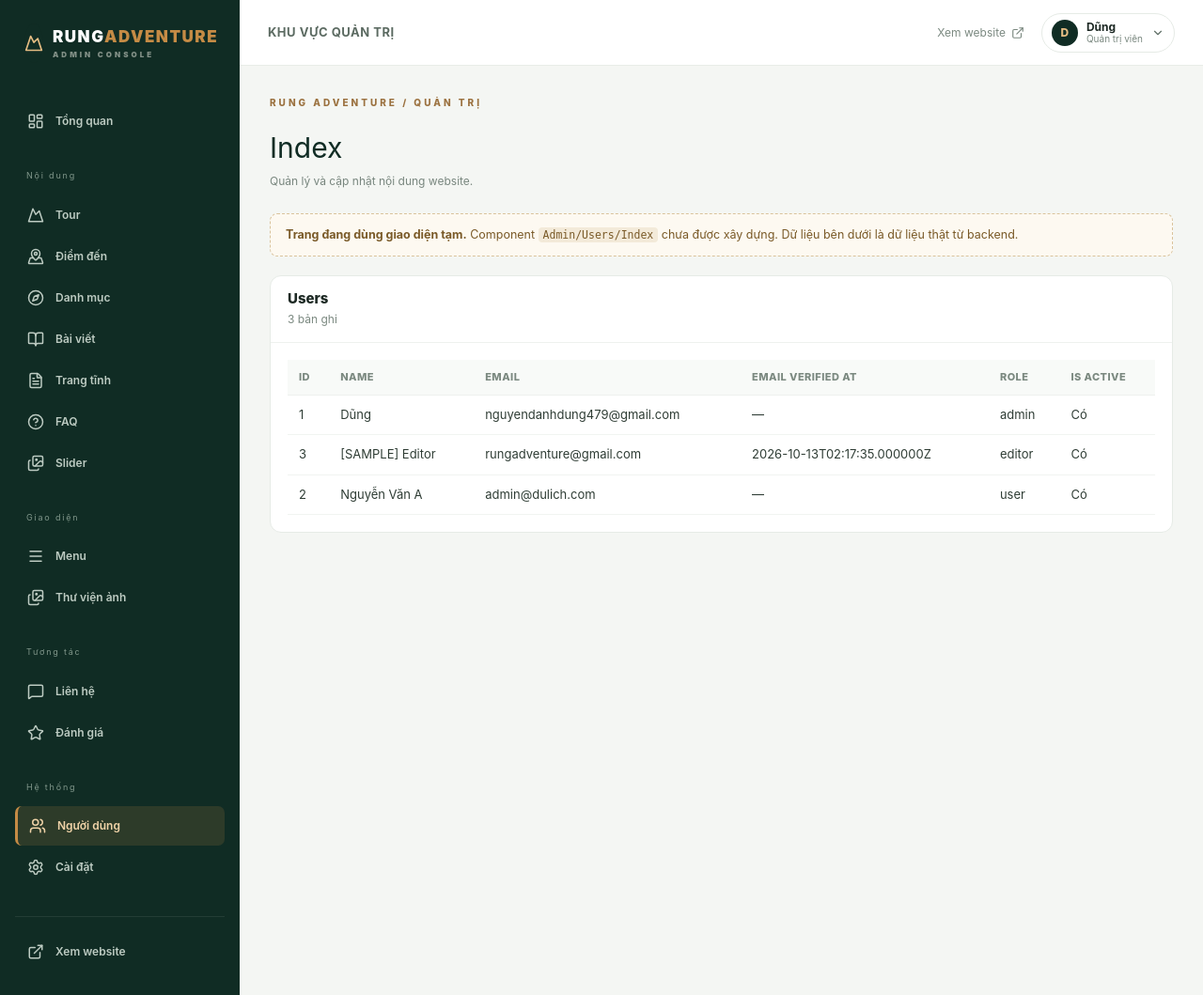
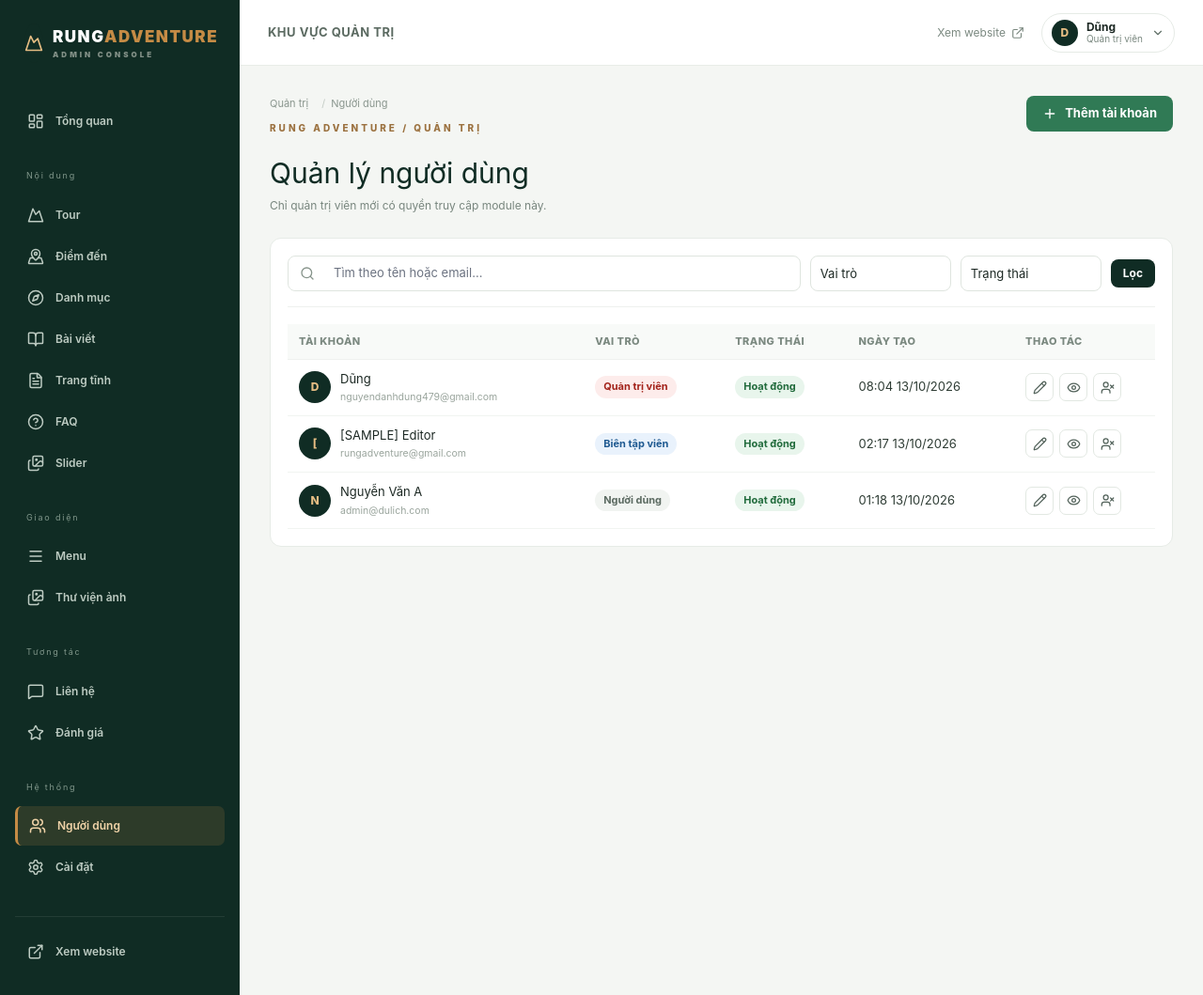
Before and after one commit to DanhDung05/rung-react, a Laravel app: page /admin/tai-khoan in a window 1280 px wide. Shown: the whole page at 94% size. Run offline with Laravel 10, Linux system fonts and the light colour scheme; a user stored in the database is signed in; data comes from the database, SQL or seed files in the repository; style sheets or scripts are compiled from the project's sources; some libraries are stand-ins or nearby versions.

Commit message:
feat(admin-e): quan ly nguoi dung va cai dat
- Users: Index/Create/Edit/Show + Form (vai tro, kich hoat, mat khau, avatar)
- Settings: Index (danh sach nhom) + Edit render dong theo config/settings.php
  (string/text/boolean/number/color/select/image/json)
- Settings ap dung ngay vao shared props/theme cua React
- 5 test (55 assertions), build exit 0

```diff
--- a/resources/css/react-ui.css
+++ b/resources/css/react-ui.css
@@ -1292,6 +1292,112 @@
     border-radius: 4px;
 }
 
+/* =========================================================
+   SETTINGS / USERS
+   ========================================================= */
+
+.ui-settings-grid {
+    display: grid;
+    grid-template-columns: repeat(auto-fill, minmax(280px, 1fr));
+    gap: 14px;
+    margin-bottom: 18px;
+}
+
+.ui-settings-card {
+    display: flex;
+    align-items: center;
+    gap: 14px;
+    padding: 16px 18px;
+    background: #fff;
+    border: 1px solid #e6ebe6;
+    border-radius: 10px;
+    text-decoration: none;
+    color: inherit;
+    transition: border-color 0.15s ease, transform 0.15s ease;
+}
+
+.ui-settings-card:hover {
+    border-color: #c8d5ca;
+    transform: translateY(-1px);
+}
+
+.ui-settings-card__icon {
+    width: 40px;
+    height: 40px;
+    flex: none;
+    border-radius: 9px;
+    background: #f5f1e9;
+    color: #a77942;
+    display: grid;
+    place-items: center;
+}
+
+.ui-settings-card > div {
+    flex: 1;
+    min-width: 0;
+    display: flex;
+    flex-direction: column;
+    gap: 2px;
+}
+
+.ui-settings-card strong {
+    font-size: 13.5px;
+    color: #1d2924;
+}
+
+.ui-settings-card span {
+    font-size: 11.5px;
+    color: #7b8980;
+}
+
+.ui-settings-card code {
+    font-size: 10.5px;
+    color: #9aa59d;
+}
+
+.ui-color {
+    display: flex;
+    align-items: center;
+    gap: 10px;
+}
+
+.ui-color input[type='color'] {
+    width: 46px;
+    height: 38px;
+    padding: 2px;
+    border: 1px solid #dfe5df;
+    border-radius: 7px;
+    background: #fff;
+    cursor: pointer;
+}
+
+.ui-color .ui-input {
+    flex: 1;
+    font-family: var(--font-mono, monospace);
+    font-size: 12.5px;
+}
+
+.ui-user-cell {
+    display: flex;
+    align-items: center;
+    gap: 10px;
+}
+
+.ui-avatar {
+    width: 34px;
+    height: 34px;
+    flex: none;
+    border-radius: 50%;
+    background: var(--forest, #102c24);
+    color: #e6bd83;
+    display: grid;
+    place-items: center;
+    font-size: 12px;
+    font-weight: 800;
+    object-fit: cover;
+    overflow: hidden;
+}
+
 /* Filter bar */
 .ui-filter {
     display: flex;
--- /dev/null
+++ b/resources/js/Pages/Admin/Settings/Edit.jsx
@@ -0,0 +1,129 @@
+import React, { useState } from 'react';
+import { router, usePage } from '@inertiajs/react';
+import AdminLayout from '../../../Layouts/AdminLayout';
+import Card from '../../../Components/UI/Card';
+import Button from '../../../Components/UI/Button';
+import Input from '../../../Components/UI/Input';
+import Textarea from '../../../Components/UI/Textarea';
+import Select from '../../../Components/UI/Select';
+import Checkbox from '../../../Components/UI/Checkbox';
+import ImageField from '../../../Components/Form/ImageField';
+import { routes } from '../../../lib/routes';
+import { mediaUrl } from '../../../lib/format';
+
+/** Render 1 trường theo `type` trong config/settings.php */
+function Field({ name, field, value, error, file, onChange, onFile }) {
+    const label = field.label || name;
+    const hint = field.hint || field.description || null;
+
+    switch (field.type) {
+        case 'text':
+            return <Textarea label={label} name={name} rows={4} value={value ?? ''} hint={hint} error={error} onChange={(e) => onChange(e.target.value)} />;
+
+        case 'boolean':
+            return (
+                <div className="ui-field">
+                    <Checkbox label={label} name={name} checked={!!value} hint={hint} error={error} onChange={(e) => onChange(e.target.checked)} />
+                </div>
+            );
+
+        case 'number':
+            return <Input label={label} name={name} type="number" value={value ?? ''} hint={hint} error={error} onChange={(e) => onChange(e.target.value)} />;
+
+        case 'color':
+            return (
+                <div className="ui-field">
+                    <label className="ui-label" htmlFor={`field-${name}`}>{label}</label>
+                    <div className="ui-color">
+                        <input id={`field-${name}`} type="color" value={/^#[0-9a-f]{6}$/i.test(value || '') ? value : '#307a55'} onChange={(e) => onChange(e.target.value)} />
+                        <input className="ui-input" value={value ?? ''} placeholder="#307a55" onChange={(e) => onChange(e.target.value)} />
+                    </div>
+                    {hint && <span className="ui-hint">{hint}</span>}
+                    {error && <span className="ui-error">{error}</span>}
+                </div>
+            );
+
+        case 'select': {
+            const options = Object.entries(field.options || {}).map(([optionValue, optionLabel]) => ({ value: optionValue, label: optionLabel }));
+            return <Select label={label} name={name} value={value ?? ''} options={options} placeholder="— Chọn —" hint={hint} error={error} onChange={(e) => onChange(e.target.value)} />;
+        }
+
+        case 'image':
+            return <ImageField label={label} name={name} file={file} currentUrl={mediaUrl(value)} hint={hint} error={error} onChange={onFile} />;
+
+        case 'json':
+            return <Textarea label={label} name={name} rows={5} value={value ?? ''} hint={hint || 'Nhập JSON hợp lệ.'} error={error} onChange={(e) => onChange(e.target.value)} />;
+
+        default:
+            return <Input label={label} name={name} value={value ?? ''} hint={hint} error={error} onChange={(e) => onChange(e.target.value)} />;
+    }
+}
+
+export default function SettingsEdit({ group, groupConfig = {}, current = {} }) {
+    const { props } = usePage();
+    const errors = props.errors || {};
+
+    const [values, setValues] = useState(() => ({ ...current }));
+    const [files, setFiles] = useState({});
+    const [processing, setProcessing] = useState(false);
+
+    const fields = groupConfig.fields || {};
+
+    const submit = (event) => {
+        event.preventDefault();
+
+        const payload = {};
+
+        Object.entries(fields).forEach(([key, field]) => {
+            if (field.type === 'image') {
+                if (files[key]) payload[key] = files[key];
+                return;
+            }
+
+            if (field.type === 'boolean') {
+                payload[key] = values[key] ? 1 : null;
+                return;
+            }
+
+            payload[key] = values[key] ?? null;
+        });
+
+        setProcessing(true);
+        router.put(routes.admin.settings.update(group), payload, {
+            forceFormData: true,
+            preserveScroll: true,
+            onFinish: () => setProcessing(false),
+        });
+    };
+
+    return (
+        <AdminLayout
+            title={groupConfig.label || `Cấu hình: ${group}`}
+            description={groupConfig.description}
+            breadcrumbs={[{ label: 'Quản trị' }, { label: 'Cài đặt', href: routes.admin.settings.index }, { label: groupConfig.label || group }]}
+            actions={<Button href={routes.admin.settings.index} variant="outline">← Cài đặt</Button>}
+        >
+            <form onSubmit={submit} noValidate className="admin-form-narrow">
+                <Card title="Cấu hình" description={`${Object.keys(fields).length} trường · nhóm “${group}”`}>
+                    {Object.entries(fields).map(([key, field]) => (
+                        <Field
+                            key={key}
+                            name={key}
+                            field={field}
+                            value={values[key]}
+                            error={errors[key]}
+                            file={files[key]}
+                            onChange={(value) => setValues((previous) => ({ ...previous, [key]: value }))}
+                            onFile={(file) => setFiles((previous) => ({ ...previous, [key]: file }))}
+                        />
+                    ))}
+
+                    <div className="ui-form-actions">
+                        <Button href={routes.admin.settings.index} variant="outline">Hủy</Button>
+                        <Button type="submit" loading={processing}>Lưu cấu hình</Button>
+                    </div>
+                </Card>
+            </form>
+        </AdminLayout>
+    );
+}
--- /dev/null
+++ b/resources/js/Pages/Admin/Settings/Index.jsx
@@ -0,0 +1,49 @@
+import React from 'react';
+import { Link } from '@inertiajs/react';
+import { Settings, ChevronRight } from 'lucide-react';
+import AdminLayout from '../../../Layouts/AdminLayout';
+import Card from '../../../Components/UI/Card';
+import Button from '../../../Components/UI/Button';
+import { routes } from '../../../lib/routes';
+
+export default function SettingsIndex({ groups = {} }) {
+    const entries = Object.entries(groups);
+
+    return (
+        <AdminLayout
+            title="Cài đặt website"
+            description="Chỉ quản trị viên mới có quyền thay đổi cấu hình."
+            breadcrumbs={[{ label: 'Quản trị' }, { label: 'Cài đặt' }]}
+        >
+            <div className="ui-settings-grid">
+                {entries.map(([key, group]) => (
+                    <Link key={key} href={routes.admin.settings.edit(key)} className="ui-settings-card">
+                        <span className="ui-settings-card__icon">
+                            <Settings size={18} />
+                        </span>
+                        <div>
+                            <strong>{group.label || key}</strong>
+                            <span>{group.description || '—'}</span>
+                            <code>{Object.keys(group.fields || {}).length} trường</code>
+                        </div>
+                        <ChevronRight size={16} />
+                    </Link>
+                ))}
+            </div>
+
+            {entries.length === 0 && (
+                <Card>
+                    <p className="ui-hint">Chưa có nhóm cấu hình nào trong <code>config/settings.php</code>.</p>
+                </Card>
+            )}
+
+            <p className="admin-note">
+                <Settings size={14} /> Thay đổi ở đây áp dụng ngay lên giao diện React (menu, màu sắc, thông tin liên hệ).
+            </p>
+
+            <div className="ui-form-actions">
+                <Button href={routes.admin.dashboard} variant="outline">← Về tổng quan</Button>
+            </div>
+        </AdminLayout>
+    );
+}
--- /dev/null
+++ b/resources/js/Pages/Admin/Users/Create.jsx
@@ -0,0 +1,6 @@
+import React from 'react';
+import UserForm from './Partials/Form';
+
+export default function UsersCreate() {
+    return <UserForm />;
+}
--- /dev/null
+++ b/resources/js/Pages/Admin/Users/Edit.jsx
@@ -0,0 +1,6 @@
+import React from 'react';
+import UserForm from './Partials/Form';
+
+export default function UsersEdit({ user }) {
+    return <UserForm user={user} />;
+}
--- /dev/null
+++ b/resources/js/Pages/Admin/Users/Index.jsx
@@ -0,0 +1,92 @@
+import React from 'react';
+import { Link, router } from '@inertiajs/react';
+import { Plus, Pencil, Eye, UserCheck, UserX } from 'lucide-react';
+import AdminLayout from '../../../Layouts/AdminLayout';
+import Card from '../../../Components/UI/Card';
+import Button from '../../../Components/UI/Button';
+import Badge from '../../../Components/UI/Badge';
+import Pagination from '../../../Components/UI/Pagination';
+import DataTable from '../../../Components/Data/DataTable';
+import FilterBar from '../../../Components/Data/FilterBar';
+import { useConfirm } from '../../../hooks/useConfirm';
+import { routes } from '../../../lib/routes';
+import { datetime, mediaUrl } from '../../../lib/format';
+import { ROLE } from '../../../lib/constants';
+
+export default function UsersIndex({ users }) {
+    const { confirm, dialog } = useConfirm();
+    const rows = users?.data || [];
+
+    const toggle = async (user) => {
+        if (user.is_active) {
+            const ok = await confirm({
+                title: 'Vô hiệu hóa tài khoản?',
+                message: `“${user.name}” sẽ không thể đăng nhập cho đến khi được kích hoạt lại.`,
+                confirmLabel: 'Vô hiệu hóa',
+            });
+            if (!ok) return;
+        }
+
+        router.patch(routes.admin.userToggleActive(user.id), {}, { preserveScroll: true });
+    };
+
+    return (
+        <AdminLayout
+            title="Quản lý người dùng"
+            description="Chỉ quản trị viên mới có quyền truy cập module này."
+            breadcrumbs={[{ label: 'Quản trị' }, { label: 'Người dùng' }]}
+            actions={<Button href={routes.admin.users.create} icon={<Plus size={16} />}>Thêm tài khoản</Button>}
+        >
+            <Card>
+                <FilterBar
+                    url={routes.admin.users.index}
+                    values={Object.fromEntries(new URLSearchParams(window.location.search))}
+                    searchPlaceholder="Tìm theo tên hoặc email…"
+                    filters={[
+                        { name: 'role', label: 'Vai trò', options: [{ value: 'admin', label: 'Quản trị viên' }, { value: 'editor', label: 'Biên tập viên' }, { value: 'user', label: 'Người dùng' }] },
+                        { name: 'status', label: 'Trạng thái', options: [{ value: 'active', label: 'Đang hoạt động' }, { value: 'inactive', label: 'Đã vô hiệu' }] },
+                    ]}
+                />
+
+                <DataTable
+                    empty="Chưa có tài khoản nào"
+                    rows={rows}
+                    columns={[
+                        {
+                            key: 'name',
+                            label: 'Tài khoản',
+                            render: (user) => (
+                                <div className="ui-user-cell">
+                                    {user.avatar ? <img className="ui-avatar" src={mediaUrl(user.avatar)} alt="" /> : <span className="ui-avatar">{String(user.name || '?').charAt(0).toUpperCase()}</span>}
+                                    <div>
+                                        <Link href={routes.admin.users.show(user.id)} className="ui-link">{user.name}</Link>
+                                        <div className="ui-sub">{user.email}</div>
+                                    </div>
+                                </div>
+                            ),
+                        },
+                        { key: 'role', label: 'Vai trò', render: (user) => <Badge tone={ROLE[user.role]?.tone}>{ROLE[user.role]?.label || user.role}</Badge> },
+                        { key: 'is_active', label: 'Trạng thái', render: (user) => <Badge tone={user.is_active ? 'success' : 'danger'}>{user.is_active ? 'Hoạt động' : 'Đã khóa'}</Badge> },
+                        { key: 'created_at', label: 'Ngày tạo', render: (user) => datetime(user.created_at) },
+                        {
+                            key: 'actions',
+                            label: 'Thao tác',
+                            width: 150,
+                            render: (user) => (
+                                <div className="ui-row-actions">
+                                    <Link href={routes.admin.users.edit(user.id)} className="ui-icon-btn" title="Sửa"><Pencil size={15} /></Link>
+                                    <Link href={routes.admin.users.show(user.id)} className="ui-icon-btn" title="Chi tiết"><Eye size={15} /></Link>
+                                    <button type="button" className="ui-icon-btn" title={user.is_active ? 'Vô hiệu hóa' : 'Kích hoạt'} onClick={() => toggle(user)}>
+                                        {user.is_active ? <UserX size={15} /> : <UserCheck size={15} />}
+                                    </button>
+                                </div>
+                            ),
+                        },
+                    ]}
+                />
+                <Pagination links={users?.links} from={users?.from} to={users?.to} total={users?.total} />
+            </Card>
+            {dialog}
+        </AdminLayout>
+    );
+}
--- /dev/null
+++ b/resources/js/Pages/Admin/Users/Partials/Form.jsx
@@ -0,0 +1,105 @@
+import React from 'react';
+import { useForm } from '@inertiajs/react';
+import AdminLayout from '../../../../Layouts/AdminLayout';
+import Card from '../../../../Components/UI/Card';
+import Button from '../../../../Components/UI/Button';
+import Input from '../../../../Components/UI/Input';
+import Select from '../../../../Components/UI/Select';
+import Checkbox from '../../../../Components/UI/Checkbox';
+import ImageField from '../../../../Components/Form/ImageField';
+import { routes } from '../../../../lib/routes';
+import { mediaUrl } from '../../../../lib/format';
+
+export default function UserForm({ user = null }) {
+    const isEdit = !!user;
+
+    const { data, setData, post, put, processing, errors } = useForm({
+        name: user?.name ?? '',
+        email: user?.email ?? '',
+        password: '',
+        password_confirmation: '',
+        role: user?.role ?? 'editor',
+        is_active: user ? !!user.is_active : true,
+        avatar: null,
+    });
+
+    const set = (key, value) => setData(key, value);
+
+    const submit = (event) => {
+        event.preventDefault();
+        if (isEdit) put(routes.admin.users.update(user.id), { forceFormData: true });
+        else post(routes.admin.users.store, { forceFormData: true });
+    };
+
+    return (
+        <AdminLayout
+            title={isEdit ? `Sửa tài khoản: ${user.name}` : 'Thêm tài khoản mới'}
+            breadcrumbs={[{ label: 'Quản trị' }, { label: 'Người dùng', href: routes.admin.users.index }, { label: isEdit ? 'Sửa' : 'Tạo mới' }]}
+            actions={<Button href={routes.admin.users.index} variant="outline">← Danh sách</Button>}
+        >
+            <form onSubmit={submit} noValidate className="admin-form-narrow">
+                <Card title="Thông tin tài khoản">
+                    <div className="ui-form-grid">
+                        <Input label="Họ tên" name="name" required value={data.name} error={errors.name} onChange={(e) => set('name', e.target.value)} />
+                        <Input label="Email" name="email" type="email" required value={data.email} error={errors.email} onChange={(e) => set('email', e.target.value)} />
+                    </div>
+
+                    <div className="ui-form-grid">
+                        <Input
+                            label={isEdit ? 'Mật khẩu mới (bỏ trống nếu giữ nguyên)' : 'Mật khẩu'}
+                            name="password"
+                            type="password"
+                            required={!isEdit}
+                            autoComplete="new-password"
+                            value={data.password}
+                            error={errors.password}
+                            onChange={(e) => set('password', e.target.value)}
+                        />
+                        <Input
+                            label="Xác nhận mật khẩu"
+                            name="password_confirmation"
+                            type="password"
+                            required={!isEdit}
+                            autoComplete="new-password"
+                            value={data.password_confirmation}
+                            error={errors.password_confirmation}
+                            onChange={(e) => set('password_confirmation', e.target.value)}
+                        />
+                    </div>
+
+                    <div className="ui-form-grid">
+                        <Select
+                            label="Vai trò"
+                            name="role"
+                            required
+                            value={data.role}
+                            options={[{ value: 'admin', label: 'Quản trị viên' }, { value: 'editor', label: 'Biên tập viên' }]}
+                            placeholder={null}
+                            error={errors.role}
+                            hint={isEdit && user?.is_admin ? 'Bạn không thể tự đổi vai trò của chính mình.' : null}
+                            onChange={(e) => set('role', e.target.value)}
+                        />
+                        <div className="ui-form-grid__checkbox">
+                            <Checkbox label="Đang hoạt động" name="is_active" checked={!!data.is_active} error={errors.is_active} onChange={(e) => set('is_active', e.target.checked)} />
+                        </div>
+                    </div>
+
+                    <ImageField
+                        label="Ảnh đại diện"
+                        name="avatar"
+                        file={data.avatar}
+                        currentUrl={mediaUrl(user?.avatar)}
+                        error={errors.avatar}
+                        accept="image/jpeg,image/png,image/webp"
+                        onChange={(file) => set('avatar', file)}
+                    />
+
+                    <div className="ui-form-actions">
+                        <Button href={routes.admin.users.index} variant="outline">Hủy</Button>
+                        <Button type="submit" loading={processing}>{isEdit ? 'Lưu thay đổi' : 'Tạo tài khoản'}</Button>
+                    </div>
+                </Card>
+            </form>
+        </AdminLayout>
+    );
+}
--- /dev/null
+++ b/resources/js/Pages/Admin/Users/Show.jsx
@@ -0,0 +1,67 @@
+import React from 'react';
+import { Link, router } from '@inertiajs/react';
+import { Pencil, UserCheck, UserX } from 'lucide-react';
+import AdminLayout from '../../../Layouts/AdminLayout';
+import Card from '../../../Components/UI/Card';
+import Button from '../../../Components/UI/Button';
+import Badge from '../../../Components/UI/Badge';
+import { useConfirm } from '../../../hooks/useConfirm';
+import { routes } from '../../../lib/routes';
+import { datetime, mediaUrl, number } from '../../../lib/format';
+import { ROLE } from '../../../lib/constants';
+
+export default function UsersShow({ user }) {
+    const { confirm, dialog } = useConfirm();
+
+    const toggle = async () => {
+        if (user.is_active) {
+            const ok = await confirm({
+                title: 'Vô hiệu hóa tài khoản?',
+                message: `“${user.name}” sẽ không thể đăng nhập cho đến khi được kích hoạt lại.`,
+                confirmLabel: 'Vô hiệu hóa',
+            });
+            if (!ok) return;
+        }
+        router.patch(routes.admin.userToggleActive(user.id), {}, { preserveScroll: true });
+    };
+
+    return (
+        <AdminLayout
+            title={user.name}
+            breadcrumbs={[{ label: 'Quản trị' }, { label: 'Người dùng', href: routes.admin.users.index }, { label: 'Chi tiết' }]}
+            actions={
+                <>
+                    <Button href={routes.admin.users.index} variant="outline">← Danh sách</Button>
+                    <Button href={routes.admin.users.edit(user.id)} icon={<Pencil size={15} />}>Sửa</Button>
+                    <Button variant={user.is_active ? 'danger' : 'primary'} icon={user.is_active ? <UserX size={15} /> : <UserCheck size={15} />} onClick={toggle}>
+                        {user.is_active ? 'Vô hiệu hóa' : 'Kích hoạt'}
+                    </Button>
+                </>
+            }
+        >
+            <div className="admin-form-layout">
+                <div>
+                    <Card title="Thông tin tài khoản">
+                        <div className="ui-detail-row"><span>Email</span><div><a className="ui-link" href={`mailto:${user.email}`}>{user.email}</a></div></div>
+                        <div className="ui-detail-row"><span>Vai trò</span><div><Badge tone={ROLE[user.role]?.tone}>{ROLE[user.role]?.label || user.role}</Badge></div></div>
+                        <div className="ui-detail-row"><span>Trạng thái</span><div><Badge tone={user.is_active ? 'success' : 'danger'}>{user.is_active ? 'Hoạt động' : 'Đã khóa'}</Badge></div></div>
+                        <div className="ui-detail-row"><span>Số bài viết</span><div>{number(user.posts_count)}</div></div>
+                        <div className="ui-detail-row"><span>Ngày tạo</span><div>{datetime(user.created_at)}</div></div>
+                        <div className="ui-detail-row"><span>Cập nhật</span><div>{datetime(user.updated_at)}</div></div>
+                    </Card>
+                </div>
+                <aside>
+                    <Card title="Ảnh đại diện">
+                        {user.avatar ? <img className="ui-detail-image" src={mediaUrl(user.avatar)} alt={user.name} /> : <p className="ui-hint">Chưa có ảnh.</p>}
+                    </Card>
+                    <Card title="Bài viết của tác giả">
+                        <Link href={`${routes.admin.posts.index}?user_id=${user.id}`} className="ui-btn ui-btn--outline ui-btn--block">
+                            Xem bài viết
+                        </Link>
+                    </Card>
+                </aside>
+            </div>
+            {dialog}
+        </AdminLayout>
+    );
+}
```
Also changed, not shown: tests/Feature/Admin/UserPagesTest.php (added, +112 -0 lines).
